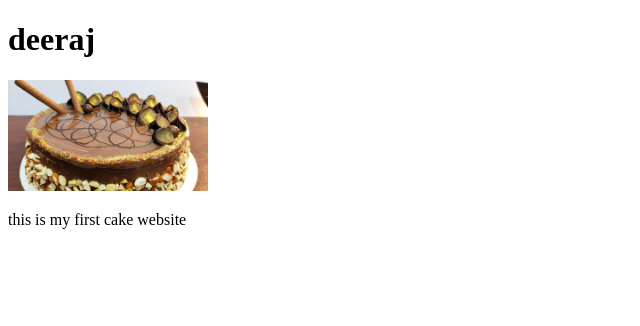
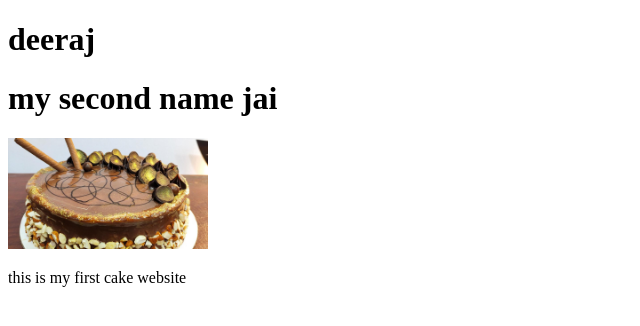
Before and after one commit to deerajjai/deerajapps123, a plain HTML site: page index.html in a window 1280 px wide. Shown: the whole page, without its empty margins (0-640 px from the left). Drawn offline with Linux system fonts and the light colour scheme.

Commit message:
added my second name jai

```diff
--- a/index.html
+++ b/index.html
@@ -7,6 +7,7 @@
 </head>
 <body>
     <h1>deeraj</h1>
+    <h1>my second name jai</h1>
     <img width="200" src="belgian-almond-cake.jpg" alt="">
     <p>this is my first cake website</p>
 </body>
```
